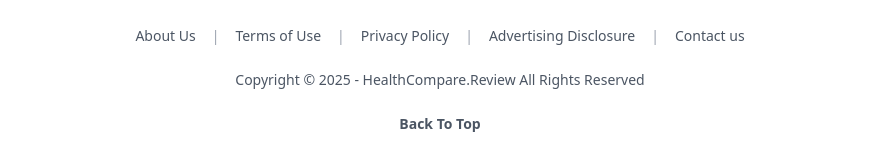
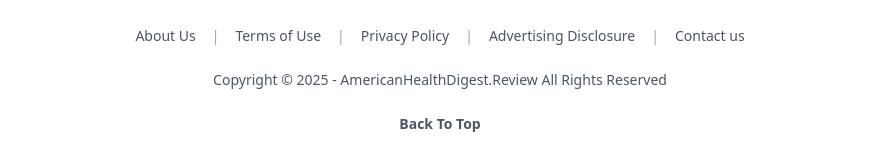
Before and after one commit to bimmer517/builder-quad-comparison-listicle, a React (Vite) app: page / in a window 1280 px wide. Shown: the part 9896-10056 px from the top of the page, without its empty margins (200-1075 px from the left). Built offline with nearby package versions, Linux system fonts and the light colour scheme.

Commit message:
Update Footer copyright to American Health Digest
cgen-2061f4424215421ba402946322c7af26

```diff
--- a/client/components/Footer.tsx
+++ b/client/components/Footer.tsx
@@ -79,7 +79,7 @@ export function Footer() {
           </div>
 
           <p className="text-sm text-gray-600">
-            Copyright © 2025 - HealthCompare.Review All Rights Reserved
+            Copyright © 2025 - AmericanHealthDigest.Review All Rights Reserved
           </p>
 
           {/* Back to Top Button */}
```
